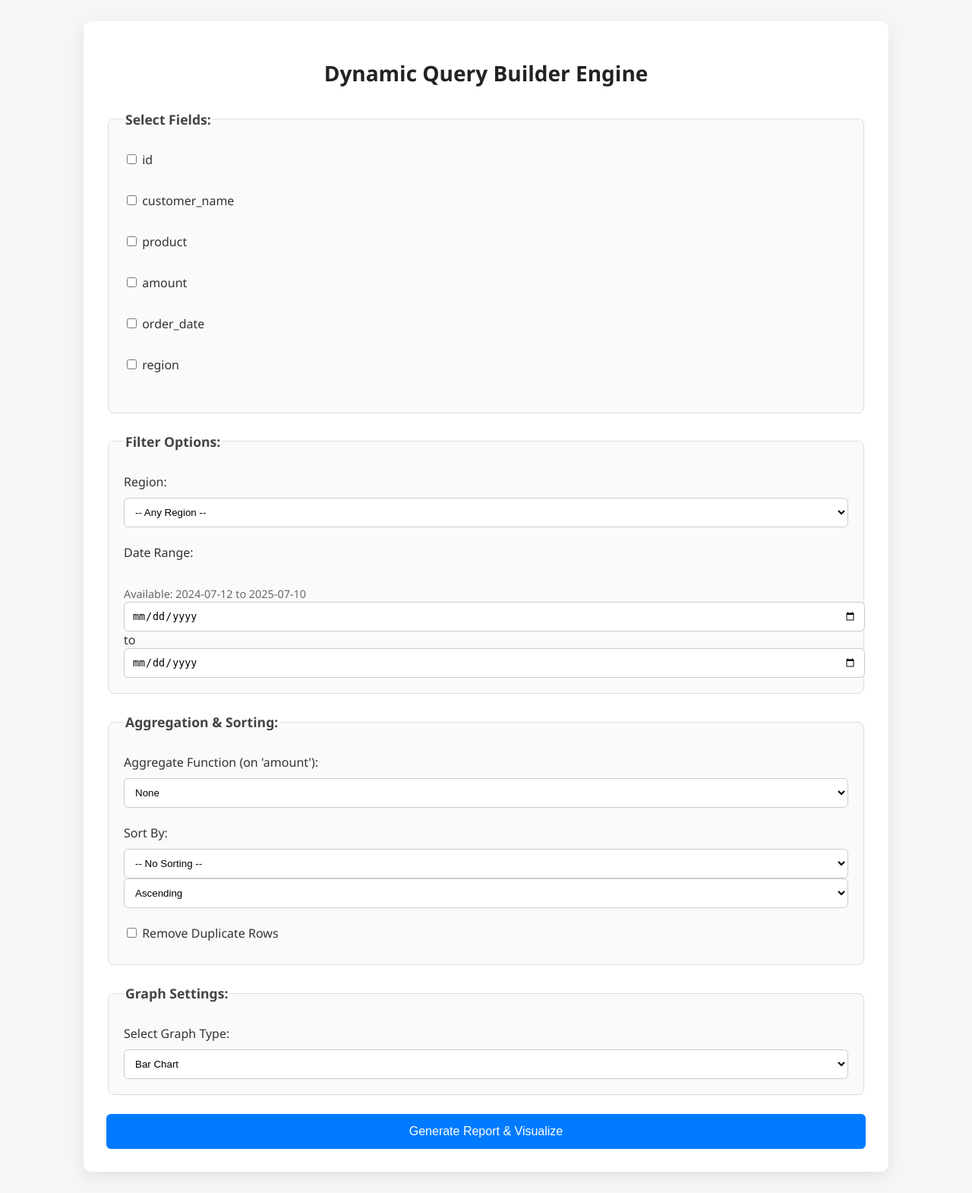
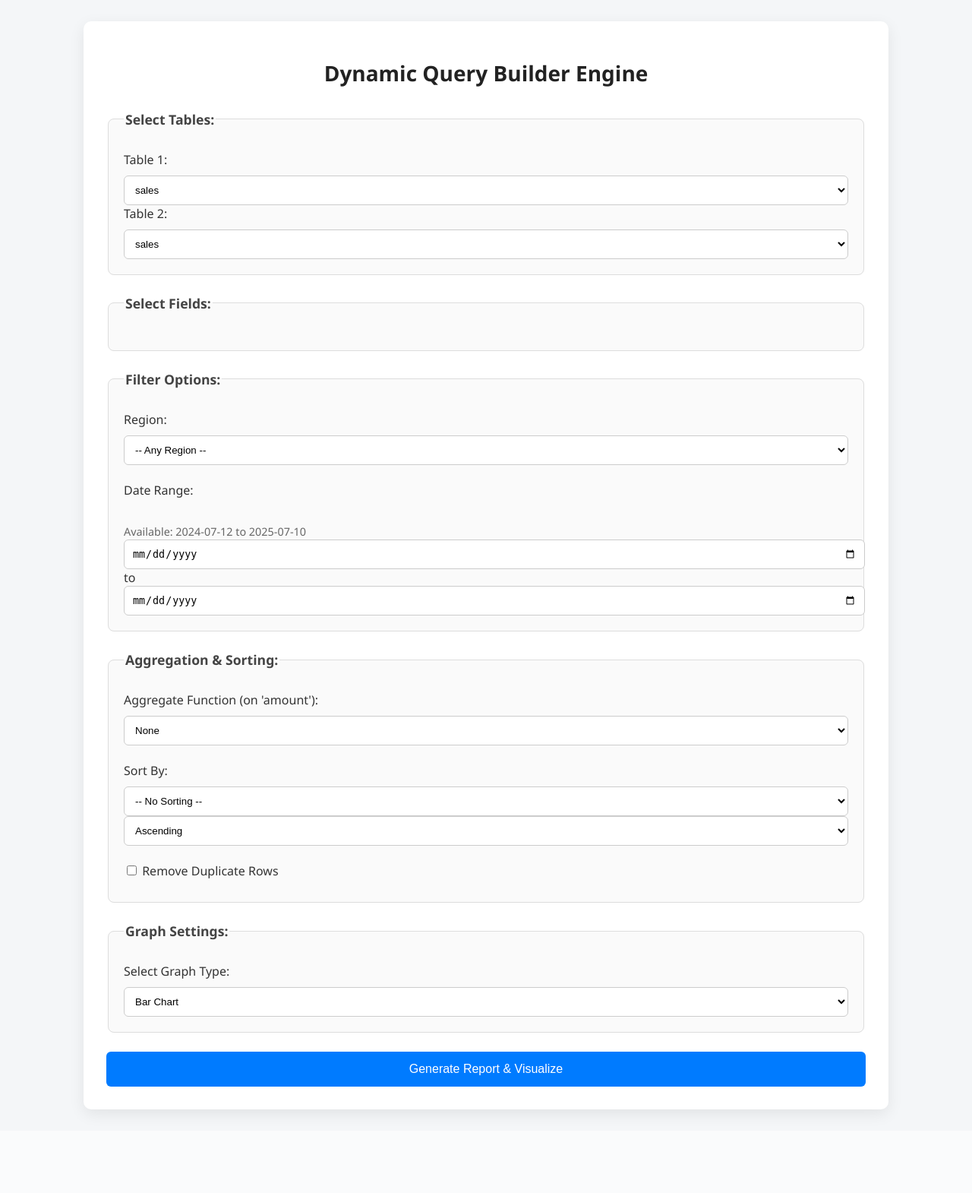
Before and after one commit to Praveenchoudari01/dqbe, a Flask app: page / in a window 1280 px wide. Shown: the whole page at 76% size. After the commit the page ends 1470 px from the top, so only its background shows below. Run offline with Flask 3, Linux system fonts and the light colour scheme.

Commit message:
Working on multiple tables

```diff
--- a/app.py
+++ b/app.py
@@ -1,5 +1,6 @@
 from flask import Flask, render_template, request
 from sqlalchemy import create_engine, MetaData, Table, select, and_, func, asc, desc
+from collections import deque
 
 app = Flask(__name__)
 
@@ -7,14 +8,49 @@ app = Flask(__name__)
 engine = create_engine("sqlite:///sales.db")
 metadata = MetaData()
 metadata.reflect(bind=engine)
+
 sales = metadata.tables['sales']
+customers = metadata.tables['customers']
+products = metadata.tables['products']
+
+# Join graph definition
+join_graph = {
+    "sales": {
+        "customers": sales.c.customer_name == customers.c.customer_name,
+        "products": sales.c.product == products.c.product_name
+    },
+    "customers": {
+        "sales": customers.c.customer_name == sales.c.customer_name
+    },
+    "products": {
+        "sales": products.c.product_name == sales.c.product
+    }
+}
+
+# BFS to find join path
+def bfs_join_path(graph, start, end):
+    queue = deque([[start]])
+    visited = set()
+    while queue:
+        path = queue.popleft()
+        node = path[-1]
+        if node == end:
+            return path
+        if node not in visited:
+            visited.add(node)
+            for neighbor in graph.get(node, {}):
+                new_path = list(path)
+                new_path.append(neighbor)
+                queue.append(new_path)
+    return None
 
 @app.route('/', methods=['GET', 'POST'])
 def index():
     report_data = []
     chart_data = {}
     graph_types = ['Bar Chart', 'Line Chart', 'Pie Chart', 'Scatter Plot']
-    attributes = [col.name for col in sales.columns]
+    all_tables = {"sales": sales, "customers": customers, "products": products}
+    attributes = {table: [col.name for col in all_tables[table].columns] for table in all_tables}
     regions = ["North", "South", "East", "West"]
 
     with engine.connect() as conn:
@@ -22,6 +58,8 @@ def index():
         max_date = conn.execute(select(func.max(sales.c.order_date))).scalar()
 
     if request.method == 'POST':
+        table1 = request.form.get('table1')
+        table2 = request.form.get('table2')
         selected_fields = request.form.getlist('fields')
         region = request.form.get('region')
         start_date = request.form.get('start_date')
@@ -32,7 +70,26 @@ def index():
         distinct = request.form.get('distinct') == 'on'
         selected_graph = request.form.get('graph_type')
 
-        columns = [sales.c[field] for field in selected_fields if field != 'amount']
+        path = bfs_join_path(join_graph, table1, table2)
+        if not path:
+            return render_template("index.html", attributes=attributes, regions=regions,
+                                   min_date=min_date, max_date=max_date, graph_types=graph_types,
+                                   error="No join path found between selected tables.")
+
+        from sqlalchemy.sql import Join
+        from_clause = all_tables[path[0]]
+        for i in range(1, len(path)):
+            left = path[i - 1]
+            right = path[i]
+            join_condition = join_graph[left][right]
+            from_clause = from_clause.join(all_tables[right], join_condition)
+
+        columns = []
+        for field in selected_fields:
+            for table in all_tables.values():
+                if field in table.c:
+                    columns.append(table.c[field])
+                    break
 
         if aggregate and 'amount' in selected_fields:
             if aggregate == 'sum':
@@ -44,10 +101,8 @@ def index():
             else:
                 agg_column = sales.c.amount
             columns.append(agg_column)
-        elif 'amount' in selected_fields:
-            columns.append(sales.c.amount)
 
-        query = select(*columns)
+        query = select(*columns).select_from(from_clause)
         if distinct:
             query = query.distinct()
 
@@ -60,32 +115,28 @@ def index():
             query = query.where(and_(*filters))
 
         if aggregate:
-            group_columns = [sales.c[field] for field in selected_fields if field != 'amount']
+            group_columns = [col for col in columns if not isinstance(col, (func.count, func.sum, func.avg))]
             if group_columns:
                 query = query.group_by(*group_columns)
 
         if sort_field:
-            sort_col = getattr(sales.c, sort_field, None)
-            if sort_col is not None:
-                query = query.order_by(asc(sort_col) if sort_order == 'asc' else desc(sort_col))
+            for table in all_tables.values():
+                if sort_field in table.c:
+                    sort_col = table.c[sort_field]
+                    query = query.order_by(asc(sort_col) if sort_order == 'asc' else desc(sort_col))
+                    break
 
         with engine.connect() as conn:
             result = conn.execute(query)
-            report_data = result.mappings().all()  # Ensure mappings() for dict-like rows
+            report_data = result.mappings().all()
 
         if report_data:
             first_key = list(report_data[0].keys())[0]
             last_key = list(report_data[0].keys())[-1]
             chart_data['labels'] = [str(row[first_key]) for row in report_data]
-            chart_data['values'] = [
-                float(row[last_key]) if row[last_key] is not None else 0.0
-                for row in report_data
-            ]
+            chart_data['values'] = [float(row[last_key]) if row[last_key] is not None else 0.0 for row in report_data]
             chart_data['label'] = str(last_key)
             chart_data['graph_type'] = selected_graph
-
-            # Debugging Print (optional, remove in production)
-            print("chart_data:", chart_data)
 
     return render_template(
         "index.html",
--- a/templates/index.html
+++ b/templates/index.html
@@ -13,10 +13,27 @@
 
         <form method="POST" class="query-form">
             <fieldset>
+                <legend>Select Tables:</legend>
+                <label>Table 1:</label>
+                <select id="table1" name="table1" required>
+                    {% for table in attributes %}
+                        <option value="{{ table }}">{{ table }}</option>
+                    {% endfor %}
+                </select>
+
+                <label>Table 2:</label>
+                <select id="table2" name="table2" required>
+                    {% for table in attributes %}
+                        <option value="{{ table }}">{{ table }}</option>
+                    {% endfor %}
+                </select>
+            </fieldset>
+
+            <fieldset>
                 <legend>Select Fields:</legend>
-                {% for attr in attributes %}
-                    <label><input type="checkbox" name="fields" value="{{ attr }}"> {{ attr }}</label><br>
-                {% endfor %}
+                <div id="field-container">
+                    <!-- Dynamically filled by JS -->
+                </div>
             </fieldset>
 
             <fieldset>
@@ -46,11 +63,9 @@
                 </select><br><br>
 
                 <label>Sort By:</label>
-                <select name="sort_field">
+                <select name="sort_field" id="sort_field">
                     <option value="">-- No Sorting --</option>
-                    {% for attr in attributes %}
-                        <option value="{{ attr }}">{{ attr }}</option>
-                    {% endfor %}
+                    <!-- Populated via JS -->
                 </select>
                 <select name="sort_order">
                     <option value="asc">Ascending</option>
@@ -111,5 +126,10 @@
             </section>
         {% endif %}
     </div>
+
+    <script>
+        window.availableAttributes = {{ attributes | tojson }};
+    </script>
+    <script src="{{ url_for('static', filename='js/field-select.js') }}"></script>
 </body>
 </html>
```
Also changed, not shown: static/js/chart-logic.js (+54 -18 lines).
